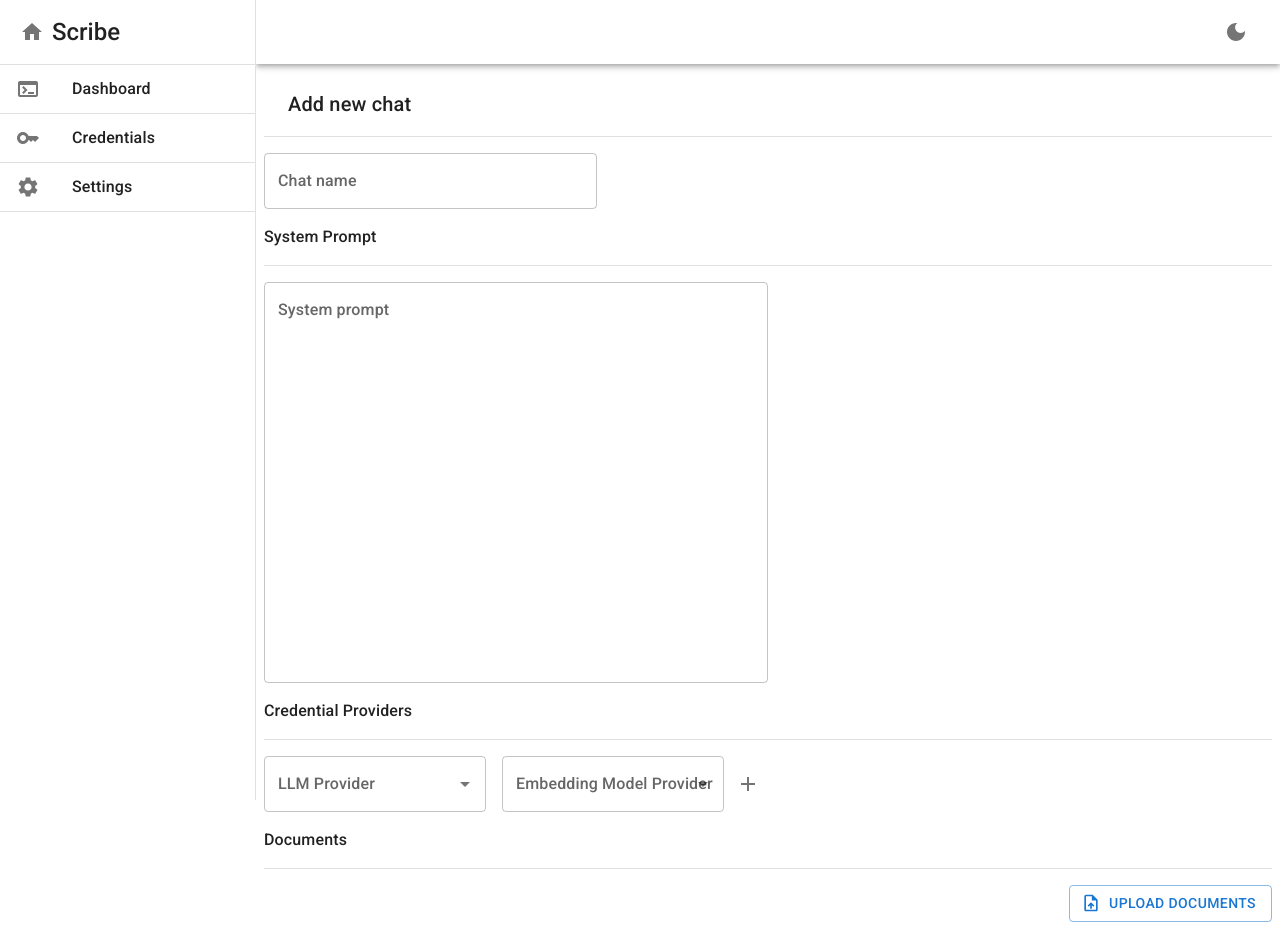
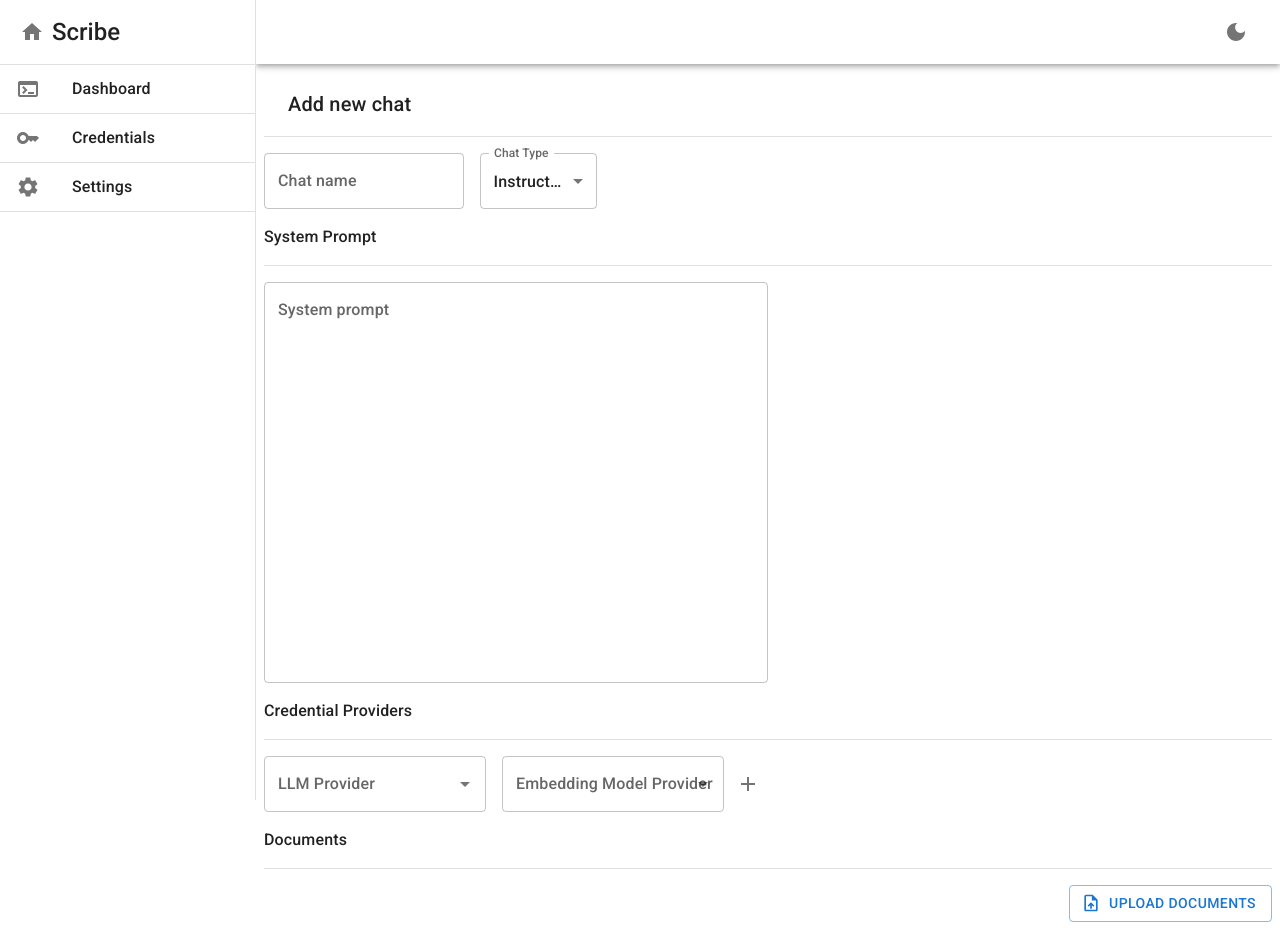
Before and after one commit to panalexeu/scribe_rag, a Next.js app in the folder scribe_ui/: page /dashboard/add-new-chat in a window 1280 px wide. Built offline with nearby package versions, Linux system fonts and the light colour scheme.

Commit message:
added chat type field

```diff
--- a/scribe_ui/src/app/dashboard/add-new-chat/page.tsx
+++ b/scribe_ui/src/app/dashboard/add-new-chat/page.tsx
@@ -11,14 +11,19 @@ import {
     IconButton,
     Tooltip,
     Button,
+    Select,
+    MenuItem,
+    FormControl,
+    InputLabel
 } from '@mui/material';
 import AddIcon from '@mui/icons-material/Add';
 import UploadFileIcon from '@mui/icons-material/UploadFile';
 import {useRouter} from 'next/navigation';
-
+import {useState} from "react";
 
 export default function Page() {
     const router = useRouter();
+    const [chatType, setChatType] = useState('Instruction');
 
     return (
         <Box>
@@ -30,7 +35,6 @@ export default function Page() {
                     Add new chat
                 </Typography>
             </Toolbar>
-
             <Divider/>
 
             <Stack
@@ -50,6 +54,22 @@ export default function Page() {
                         label={'Chat name'}
                         sx={{flexGrow: 1}}
                     />
+
+                    {/* Chat type*/}
+                    <FormControl>
+                        <InputLabel>Chat Type</InputLabel>
+                        <Select
+                            value={chatType}
+                            onChange={
+                                (event) => setChatType(event.target.value)
+                            }
+                            sx={{flexGrow: 1}}
+                            label={'Chat Type'}
+                        >
+                            <MenuItem value={'Instruction'}>Instruction</MenuItem>
+                            <MenuItem value={'History'}>History</MenuItem>
+                        </Select>
+                    </FormControl>
                 </Box>
 
                 {/* SYSTEM PROMPT*/}
```
